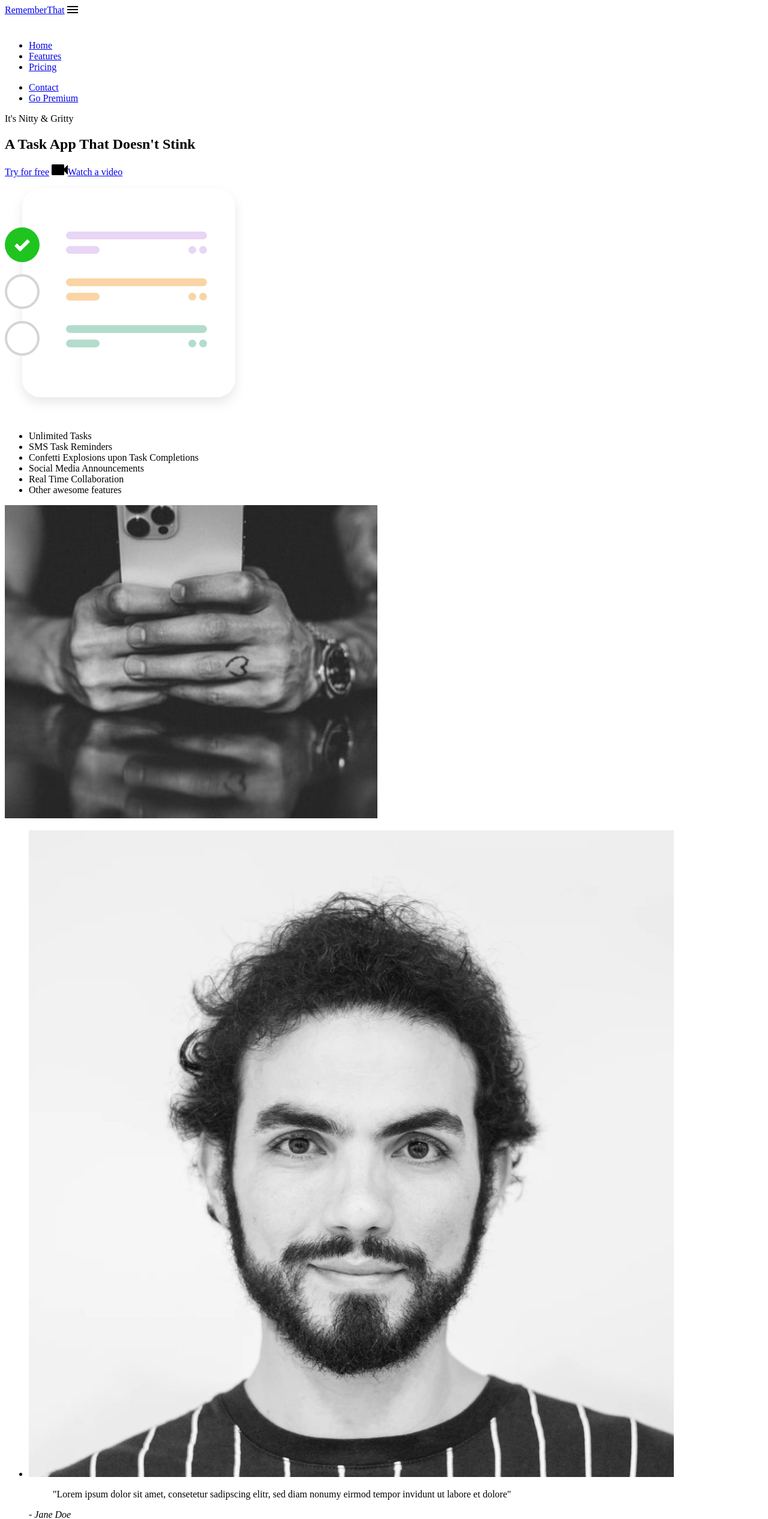
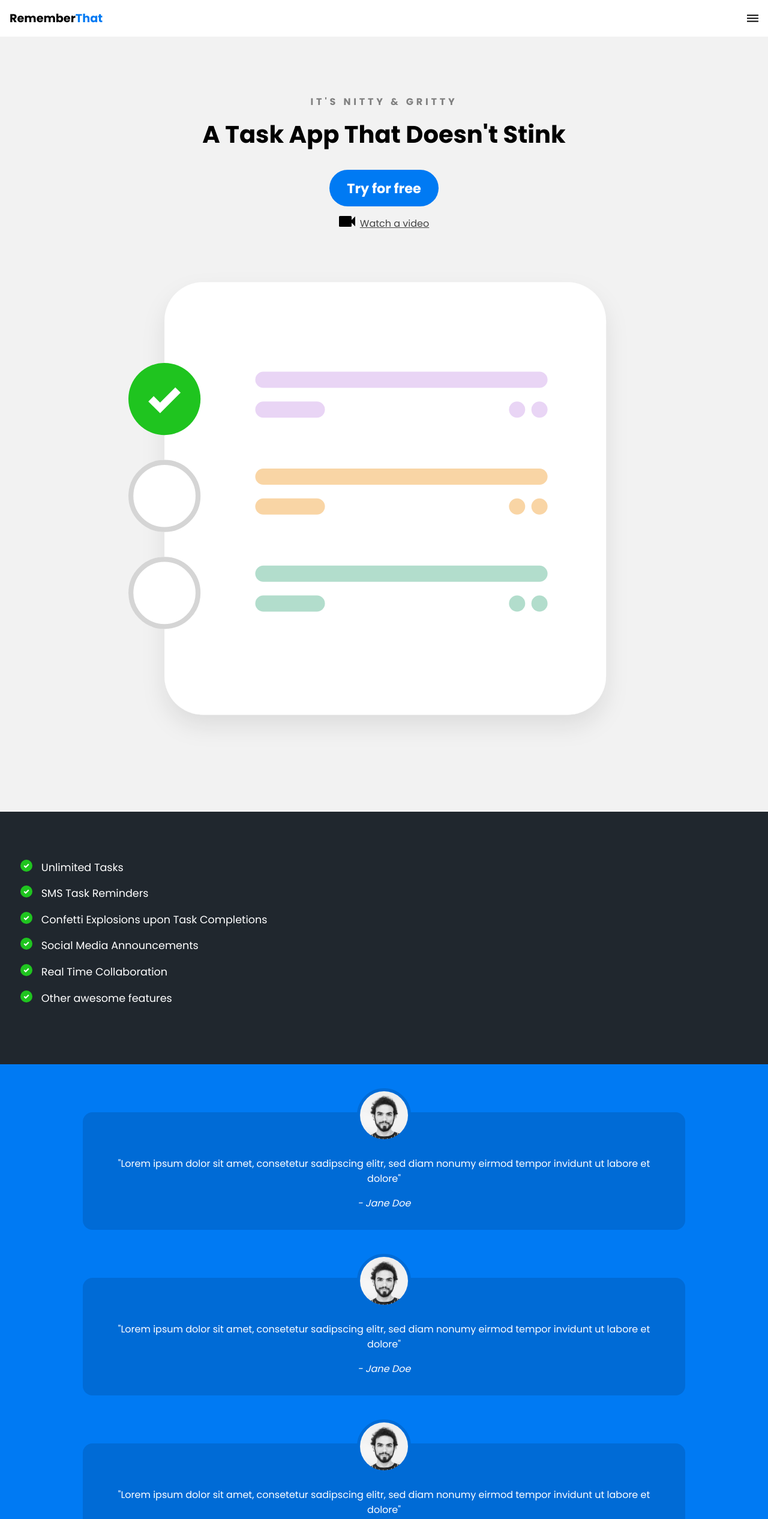
Before and after one commit to keleshteri/html-website-templates, a plain HTML site: page Basic/index.html in a window 1280 px wide. Shown: the top 2532 px of the page at 60% size. Drawn offline with Linux system fonts and the light colour scheme.

Commit message:
Writing the CSS

```diff
--- a/Basic/css/main.scss
+++ b/Basic/css/main.scss
@@ -0,0 +1,188 @@
+@import url('https://fonts.googleapis.com/css2?family=Poppins:wght@400;700&display=swap');
+
+:root {
+    --primary-color: #007AF3;
+}
+
+body {
+    background: #F2F2F2;
+    margin: 0;
+    font-family: 'Poppins';
+}
+
+.navbar {
+    background: white;
+    padding: 1em;
+
+    .logo {
+       text-decoration: none;
+       font-weight: bold;
+       color: black;
+       font-size: 1.2em;
+
+       span {
+           color: var(--primary-color);
+       }
+    }
+
+    nav {
+        display: none;
+    }
+
+    .container {
+        display: flex;
+        place-content: space-between;
+    }
+
+    .mobile-menu {
+        cursor: pointer;
+    }
+}
+
+a {
+    color: #444444;
+}
+
+ul {
+    list-style-type: none;
+    margin: 0;
+    padding: 0;
+}
+
+section {
+    padding: 5em 2em;
+}
+
+.hero {
+    text-align: center;
+}
+
+.left-col {
+
+    .subhead {
+        text-transform: uppercase;
+        font-weight: bold;
+        color: gray;
+        letter-spacing: .3em;
+    }
+
+    h1 {
+        font-size: 2.5em;
+        line-height: 1.3em;
+        margin-top: .2em;
+    }
+
+    .primary-cta {
+        background: var(--primary-color);
+        color: white;
+        text-decoration: none;
+        padding: .6em 1.3em;
+        font-size: 1.4em;
+        border-radius: 5em;
+        font-weight: bold;
+        display: inline-block;
+    }
+
+    .watch-video-cta {
+        display:  block;
+        margin-top: 1em;
+
+        img {
+            margin-right: .5em;
+        }
+    }
+}
+
+.hero-img {
+    width: 70%;
+    margin-top: 3em;
+}
+
+section.features-section {
+    background: #20272E;
+    color: white;
+}
+
+ul.features-list {
+    margin: 0;
+    padding-left: .1em;
+
+    li {
+        font-size: 1.1em;
+        margin-bottom: 1em ;
+        margin-left: 2em;
+        position: relative;
+
+        &:before {
+            content: '';
+            left: -2em;
+            position: absolute;
+            width: 20px;
+            height: 20px;
+            background-image: url(../images/bullet.svg);
+            background-size: contain;
+            margin-right: .5em;
+        }
+    }
+}
+
+.features-section img {
+    display: none;
+}
+
+.testimonials-section {
+    background: var(--primary-color);
+    color: white;
+
+    li {
+        background: #006BD6;
+        text-align: center;
+        padding: 2em 1em;
+        width: 80%;
+        margin: 0 auto 5em auto;
+        border-radius: 1em;
+
+        img {
+            width: 5em;
+            height: 5em;
+            border: 5px solid #006BD6;
+            border-radius: 50%;
+            margin-top: -4.5em;
+        }
+    }
+
+}
+
+label {
+    display: block;
+    font-size: 1.2em;
+    margin-bottom: .5em;
+}
+
+input, textarea {
+    width: 100%;
+    padding: .8em;
+    margin-bottom: 1em;
+    border-radius: .3em;
+    border: 1px solid gray;
+    box-sizing: border-box;
+}
+
+input[type="submit"] {
+    background-color: var(--primary-color);
+    color: white;
+    font-weight: bold;
+    font-size: 1.3em;
+    border: none;
+    margin-bottom: 5em;
+    border-radius: 5em;
+    display: inline-block;
+    padding: .8em 2em;
+    width: unset;
+    cursor: pointer;
+}
+
+iframe {
+    width: 100%;
+    height: 300%;
+}
```
Also changed, not shown: Basic/css/main.css, 1 other file.
